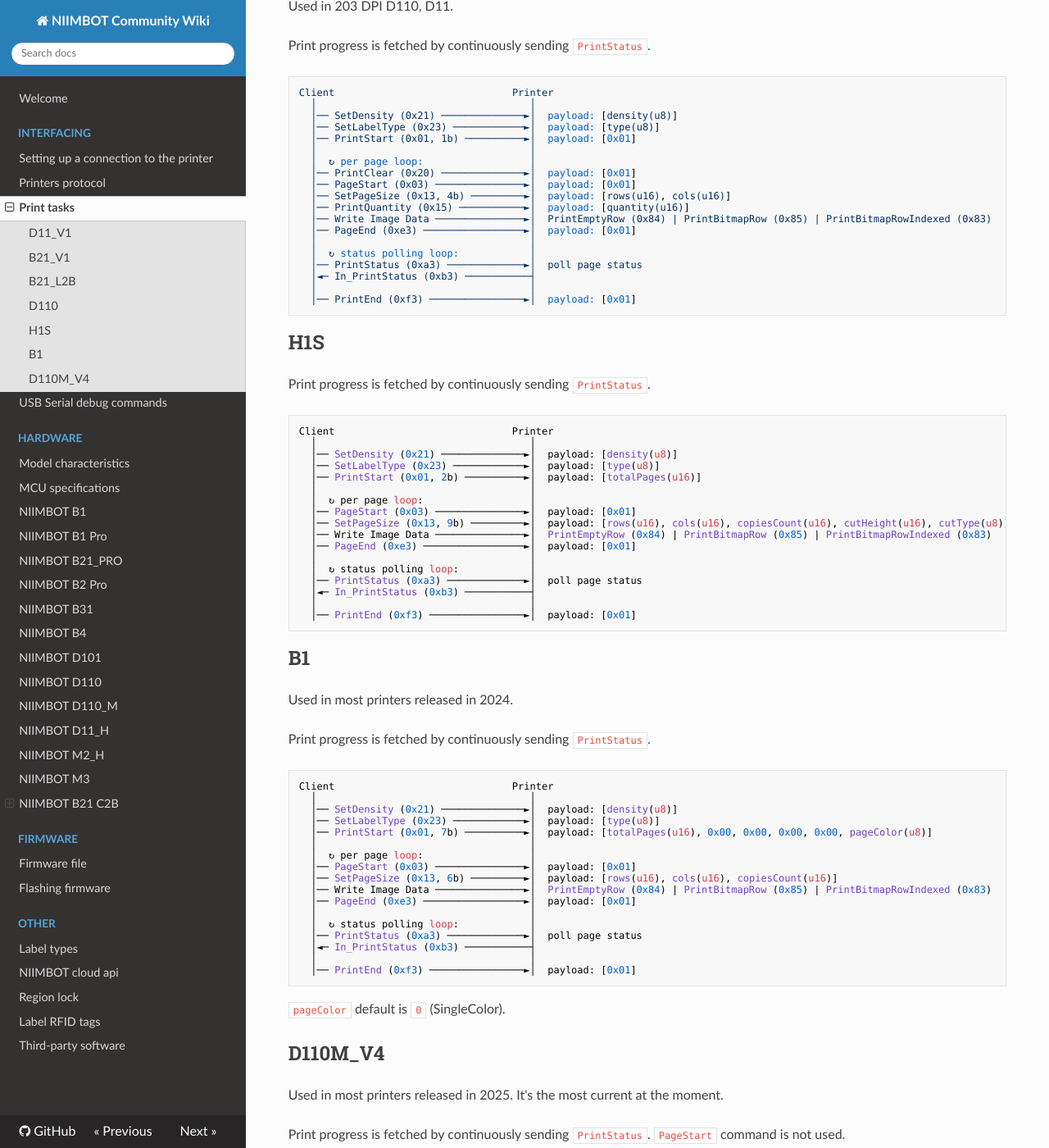
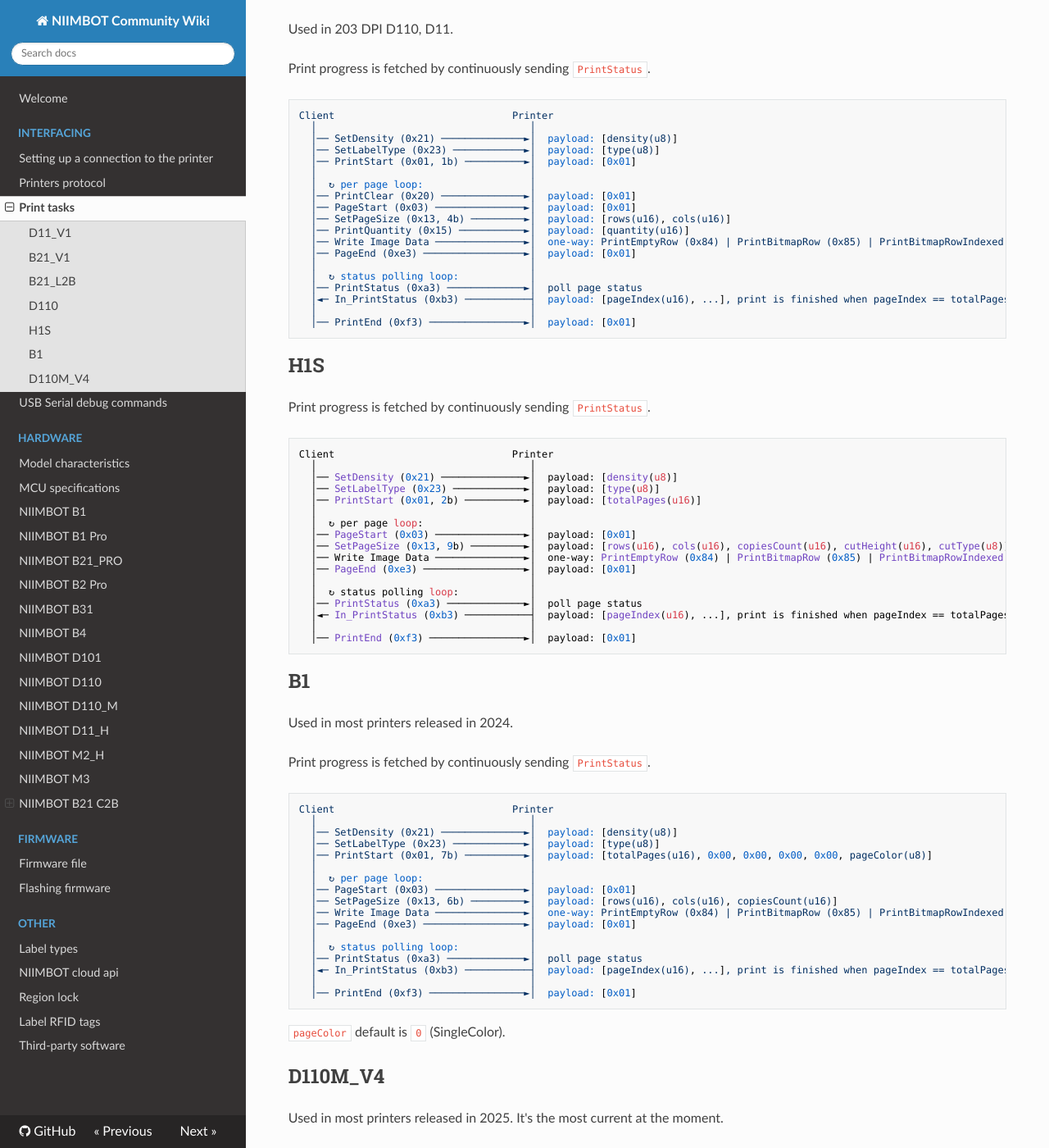
Before and after one commit to MultiMote/niimbot-wiki, an MkDocs documentation site: the page built from docs/interfacing/print-tasks.md, in a window 1280 px wide and 1400 px high, scrolled down 1529 px. Shown: the whole window at 82% size. Built offline with MkDocs 1.6.1, drawn with Linux system fonts in a browser that asks for light colours; nearby versions of some CDN libraries; some of the changed text lies outside the part shown.

Commit message:
Update print tasks

````diff
--- a/docs/interfacing/print-tasks.md
+++ b/docs/interfacing/print-tasks.md
@@ -23,10 +23,12 @@
   │── PageStart (0x03) ───────────────►│  payload: [0x01]
   │── SetPageSize (0x13, 2b) ─────────►│  payload: [rows(u16)]
   │── PrintQuantity (0x15) ───────────►│  payload: [quantity(u16)]
-  │── Write Image Data ───────────────►│  PrintEmptyRow (0x84) | PrintBitmapRow (0x85) | PrintBitmapRowIndexed (0x83)
+  │── Write Image Data ───────────────►│  one-way: PrintEmptyRow (0x84) | PrintBitmapRow (0x85) | PrintBitmapRowIndexed (0x83)
   │── PageEnd (0xe3) ─────────────────►│  payload: [0x01]
   │                                    │
+  │  ↻ status polling loop:            │
   │◄─ In_PrinterPageIndex (0xe0) ──────┤  wait until payload(u16) == total pages
+  │                                    │
   │── PrintEnd (0xf3) ────────────────►│  payload: [0x01]
 ```
 
@@ -44,7 +46,7 @@
   │  ↻ per page loop:                  │
   │── PageStart (0x03) ───────────────►│  payload: [0x01]
   │── SetPageSize (0x13, 4b) ─────────►│  payload: [rows(u16), cols(u16)]
-  │── Write Image Data ───────────────►│  PrintEmptyRow (0x84) | PrintBitmapRow (0x85) | PrintBitmapRowIndexed (0x83)
+  │── Write Image Data ───────────────►│  one-way: PrintEmptyRow (0x84) | PrintBitmapRow (0x85) | PrintBitmapRowIndexed (0x83)
   │── PrinterCheckLine (0x86) ────────►│  payload: [line(u16), 0x01] (every 200 lines)
   │── PageEnd (0xe3) ─────────────────►│  payload: [0x01]
   │                                    │
@@ -67,7 +69,7 @@
   │  ↻ per page loop:                  │
   │── PageStart (0x03) ───────────────►│  poll until true
   │── SetPageSize (0x13, 4b) ─────────►│  payload: [rows(u16), cols(u16)]
-  │── Write Image Data ───────────────►│  PrintEmptyRow (0x84) | PrintBitmapRow (0x85) | PrintBitmapRowIndexed (0x83)
+  │── Write Image Data ───────────────►│  one-way: PrintEmptyRow (0x84) | PrintBitmapRow (0x85) | PrintBitmapRowIndexed (0x83)
   │── PrinterCheckLine (0x86) ────────►│  payload: [line(u16), 0x01] (every 200 lines)
   │                                    │
   │  ↻ status polling loop             │
@@ -96,12 +98,12 @@
   │── PageStart (0x03) ───────────────►│  payload: [0x01]
   │── SetPageSize (0x13, 4b) ─────────►│  payload: [rows(u16), cols(u16)]
   │── PrintQuantity (0x15) ───────────►│  payload: [quantity(u16)]
-  │── Write Image Data ───────────────►│  PrintEmptyRow (0x84) | PrintBitmapRow (0x85) | PrintBitmapRowIndexed (0x83)
+  │── Write Image Data ───────────────►│  one-way: PrintEmptyRow (0x84) | PrintBitmapRow (0x85) | PrintBitmapRowIndexed (0x83)
   │── PageEnd (0xe3) ─────────────────►│  payload: [0x01]
   │                                    │
   │  ↻ status polling loop:            │
   │── PrintStatus (0xa3) ─────────────►│  poll page status
-  │◄─ In_PrintStatus (0xb3) ───────────┤
+  │◄─ In_PrintStatus (0xb3) ───────────┤  payload: [pageIndex(u16), ...], print is finished when pageIndex == totalPages
   │                                    │
   │── PrintEnd (0xf3) ────────────────►│  payload: [0x01]
 ```
@@ -120,12 +122,12 @@
   │  ↻ per page loop:                  │
   │── PageStart (0x03) ───────────────►│  payload: [0x01]
   │── SetPageSize (0x13, 9b) ─────────►│  payload: [rows(u16), cols(u16), copiesCount(u16), cutHeight(u16), cutType(u8)]
-  │── Write Image Data ───────────────►│  PrintEmptyRow (0x84) | PrintBitmapRow (0x85) | PrintBitmapRowIndexed (0x83)
+  │── Write Image Data ───────────────►│  one-way: PrintEmptyRow (0x84) | PrintBitmapRow (0x85) | PrintBitmapRowIndexed (0x83)
   │── PageEnd (0xe3) ─────────────────►│  payload: [0x01]
   │                                    │
   │  ↻ status polling loop:            │
   │── PrintStatus (0xa3) ─────────────►│  poll page status
-  │◄─ In_PrintStatus (0xb3) ───────────┤
+  │◄─ In_PrintStatus (0xb3) ───────────┤  payload: [pageIndex(u16), ...], print is finished when pageIndex == totalPages
   │                                    │
   │── PrintEnd (0xf3) ────────────────►│  payload: [0x01]
 ```
@@ -146,12 +148,12 @@
   │  ↻ per page loop:                  │
   │── PageStart (0x03) ───────────────►│  payload: [0x01]
   │── SetPageSize (0x13, 6b) ─────────►│  payload: [rows(u16), cols(u16), copiesCount(u16)]
-  │── Write Image Data ───────────────►│  PrintEmptyRow (0x84) | PrintBitmapRow (0x85) | PrintBitmapRowIndexed (0x83)
+  │── Write Image Data ───────────────►│  one-way: PrintEmptyRow (0x84) | PrintBitmapRow (0x85) | PrintBitmapRowIndexed (0x83)
   │── PageEnd (0xe3) ─────────────────►│  payload: [0x01]
   │                                    │
   │  ↻ status polling loop:            │
   │── PrintStatus (0xa3) ─────────────►│  poll page status
-  │◄─ In_PrintStatus (0xb3) ───────────┤
+  │◄─ In_PrintStatus (0xb3) ───────────┤  payload: [pageIndex(u16), ...], print is finished when pageIndex == totalPages
   │                                    │
   │── PrintEnd (0xf3) ────────────────►│  payload: [0x01]
 ```
````
